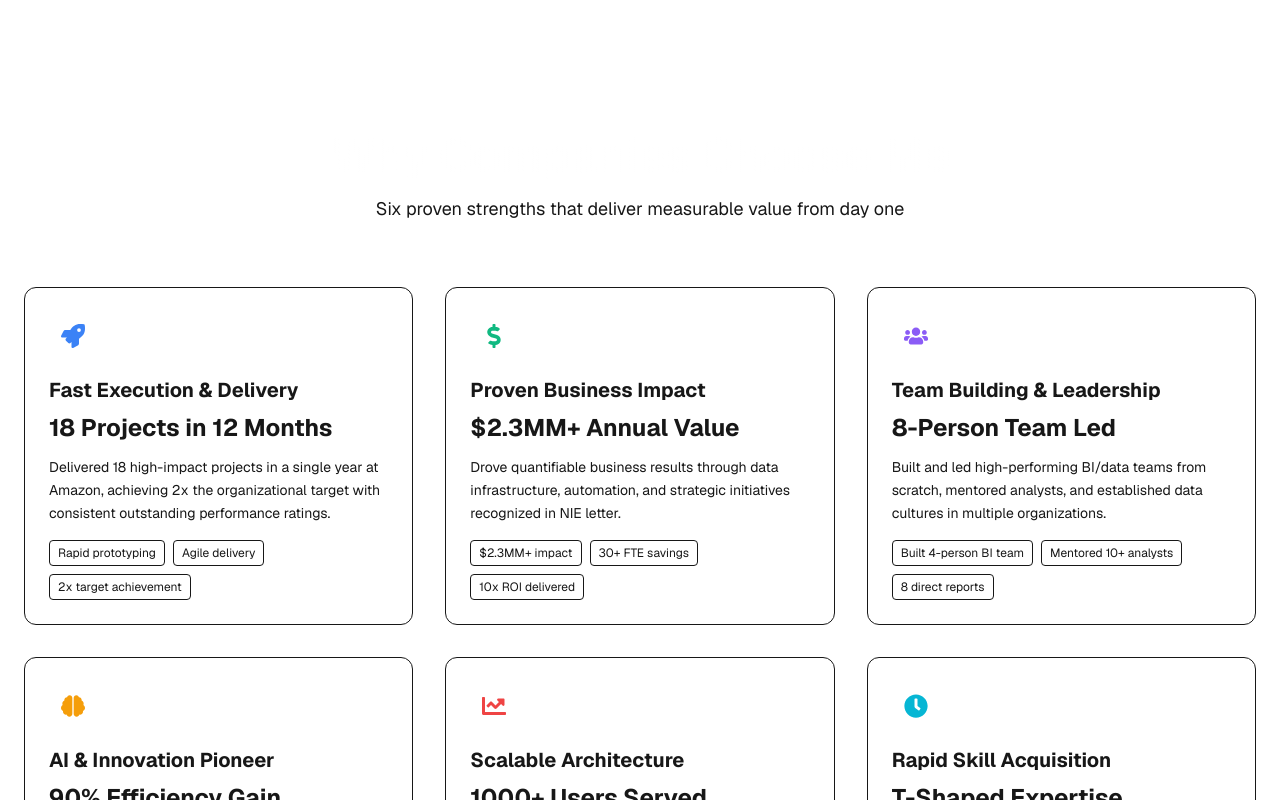
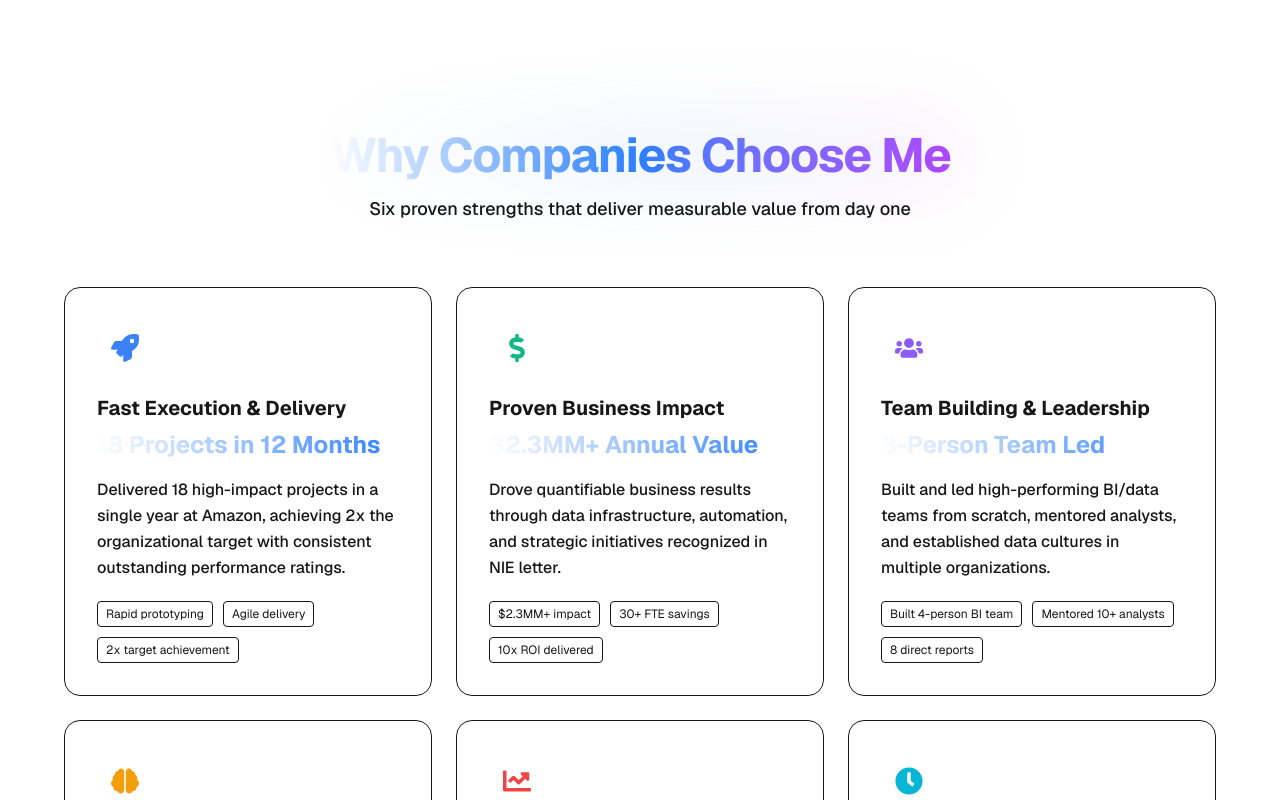
Before and after one commit to sharath459/portfolio, a Next.js app: page / in a window 1280 px wide. Shown: the part 2000-2800 px from the top of the page. Built offline with nearby package versions, Linux system fonts and the light colour scheme.

Commit message:
Improve Why Hire Me section with better animations, gradients, and readability

```diff
--- a/src/components/WhyHireMe.tsx
+++ b/src/components/WhyHireMe.tsx
@@ -56,8 +56,12 @@ const valuePropositions = [
 
 export function WhyHireMe() {
   return (
-    <section id="why-hire-me" className="w-full py-16 md:py-24 lg:py-32 bg-gradient-to-b from-background to-primary/5">
-      <div className="container px-4 md:px-6">
+    <section id="why-hire-me" className="w-full py-16 md:py-24 lg:py-32 relative overflow-hidden">
+      {/* Animated background */}
+      <div className="absolute inset-0 bg-gradient-to-b from-background via-primary/5 to-background -z-10" />
+      <div className="absolute inset-0 bg-grid-white/[0.02] -z-10" />
+
+      <div className="container px-4 md:px-6 max-w-7xl mx-auto">
         <motion.div
           initial={{ opacity: 0, y: 20 }}
           whileInView={{ opacity: 1, y: 0 }}
@@ -65,15 +69,33 @@ export function WhyHireMe() {
           viewport={{ once: true }}
           className="text-center mb-16"
         >
-          <h2 className="text-3xl font-bold tracking-tight sm:text-4xl md:text-5xl mb-4 bg-clip-text text-transparent bg-gradient-to-r from-white to-primary/70">
-            Why Companies Choose Me
-          </h2>
-          <p className="text-muted-foreground text-lg max-w-3xl mx-auto">
+          <motion.h2
+            className="text-3xl font-bold tracking-tight sm:text-4xl md:text-5xl mb-4 relative inline-block"
+            initial={{ opacity: 0, scale: 0.95 }}
+            whileInView={{ opacity: 1, scale: 1 }}
+            transition={{ duration: 0.5 }}
+          >
+            <span className="relative z-10 bg-clip-text text-transparent bg-gradient-to-r from-primary via-blue-500 to-purple-500">
+              Why Companies Choose Me
+            </span>
+            <motion.div
+              className="absolute -inset-2 bg-gradient-to-r from-primary/20 via-blue-500/20 to-purple-500/20 blur-2xl -z-10"
+              animate={{
+                opacity: [0.3, 0.6, 0.3],
+              }}
+              transition={{
+                duration: 3,
+                repeat: Infinity,
+                ease: "easeInOut"
+              }}
+            />
+          </motion.h2>
+          <p className="text-muted-foreground text-lg max-w-3xl mx-auto font-medium">
             Six proven strengths that deliver measurable value from day one
           </p>
         </motion.div>
 
-        <div className="grid gap-8 md:grid-cols-2 lg:grid-cols-3">
+        <div className="grid gap-6 md:grid-cols-2 lg:grid-cols-3 max-w-6xl mx-auto">
           {valuePropositions.map((prop, index) => {
             const Icon = prop.icon;
             return (
@@ -83,28 +105,33 @@ export function WhyHireMe() {
                 whileInView={{ opacity: 1, y: 0 }}
                 viewport={{ once: true, margin: "-50px" }}
                 transition={{ duration: 0.5, delay: index * 0.1 }}
-                className="group relative p-6 rounded-xl bg-gradient-to-br from-card to-card/50 border border-border/50 hover:border-primary/50 transition-all duration-300 hover:shadow-xl hover:shadow-primary/10 hover:-translate-y-1"
+                className="group relative p-8 rounded-2xl bg-gradient-to-br from-card via-card/90 to-card/70 border border-border/50 hover:border-primary/50 transition-all duration-500 hover:shadow-2xl hover:shadow-primary/20 hover:-translate-y-2 backdrop-blur-sm"
               >
+                {/* Animated glow effect */}
+                <div className="absolute inset-0 rounded-2xl bg-gradient-to-br opacity-0 group-hover:opacity-100 transition-opacity duration-500 -z-10 blur-xl"
+                     style={{ background: `radial-gradient(circle at 50% 50%, ${prop.color}20, transparent)` }}
+                />
+
                 {/* Icon */}
-                <div className="mb-4 inline-flex items-center justify-center w-12 h-12 rounded-lg bg-primary/10 group-hover:bg-primary/20 transition-colors duration-300">
-                  <Icon className="w-6 h-6" style={{ color: prop.color }} />
+                <div className="mb-5 inline-flex items-center justify-center w-14 h-14 rounded-xl bg-gradient-to-br from-primary/10 to-primary/5 group-hover:scale-110 transition-transform duration-300">
+                  <Icon className="w-7 h-7 group-hover:scale-110 transition-transform duration-300" style={{ color: prop.color }} />
                 </div>
 
                 {/* Title & Stat */}
-                <h3 className="text-xl font-bold mb-2 group-hover:text-primary transition-colors duration-300">
+                <h3 className="text-xl font-bold mb-2 group-hover:text-primary transition-colors duration-300 leading-tight">
                   {prop.title}
                 </h3>
-                <div className="text-2xl font-bold text-primary mb-3">
+                <div className="text-2xl font-bold mb-4 bg-clip-text text-transparent bg-gradient-to-r from-primary to-blue-500">
                   {prop.stat}
                 </div>
 
                 {/* Description */}
-                <p className="text-sm text-muted-foreground leading-relaxed mb-4">
+                <p className="text-base text-muted-foreground/90 leading-relaxed mb-5 font-medium">
                   {prop.description}
                 </p>
 
                 {/* Highlights */}
-                <div className="flex flex-wrap gap-2">
+                <div className="flex flex-wrap gap-2.5">
                   {prop.highlights.map((highlight, i) => (
                     <span
                       key={i}
```
